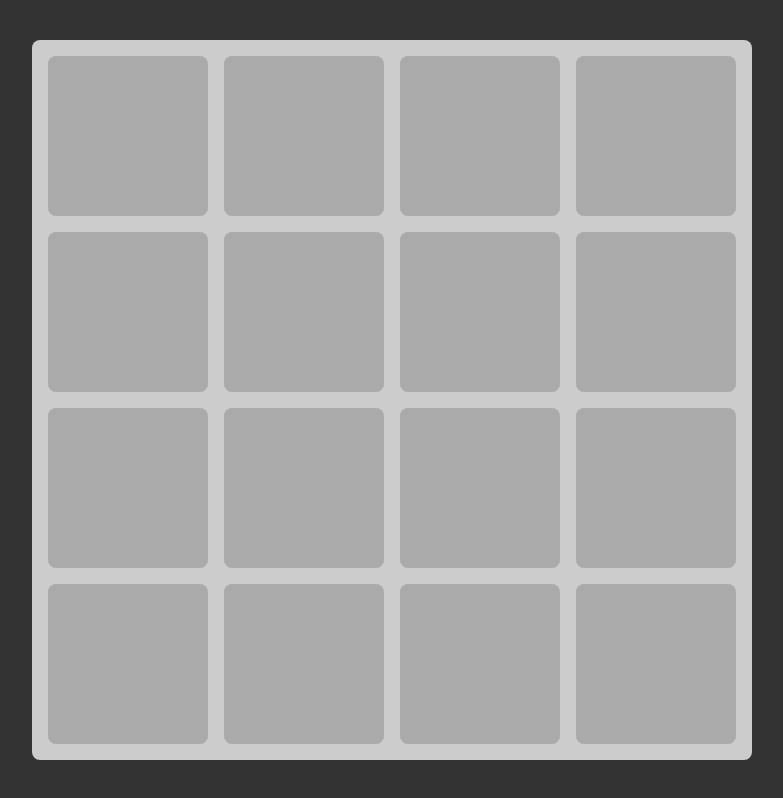
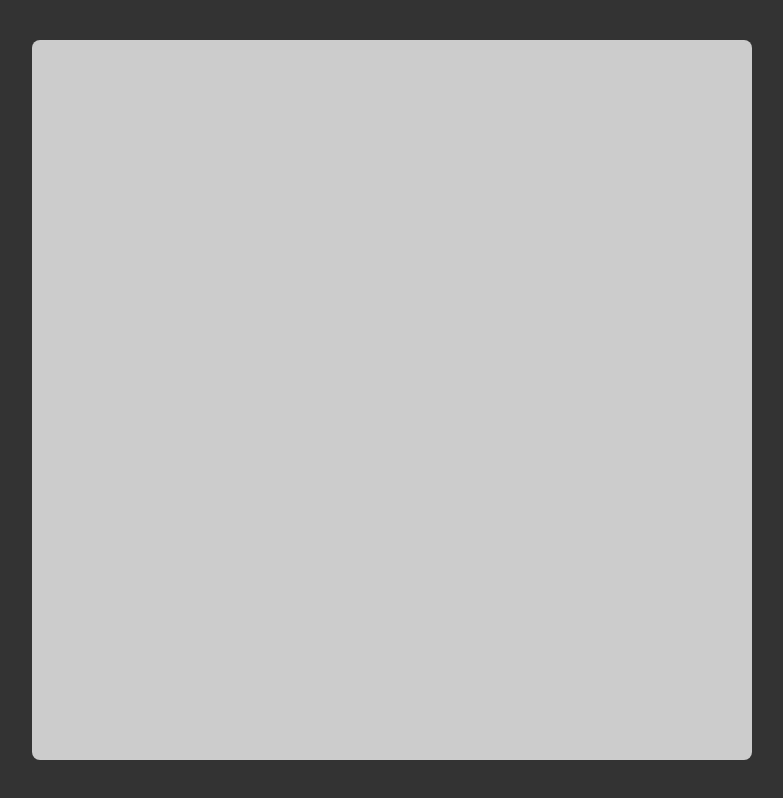
Before and after one commit to gaurang-ambasana/2048-clone, a plain HTML site: page index.html in a window 1280 px wide. Shown: the whole page, without its empty margins (248-1031 px from the left). Drawn offline with Linux system fonts and the light colour scheme.

Commit message:
removed static cells

```diff
--- a/index.html
+++ b/index.html
@@ -11,24 +11,7 @@
 </head>
 
 <body>
-   <div id="game-board">
-      <div class="cell"></div>
-      <div class="cell"></div>
-      <div class="cell"></div>
-      <div class="cell"></div>
-      <div class="cell"></div>
-      <div class="cell"></div>
-      <div class="cell"></div>
-      <div class="cell"></div>
-      <div class="cell"></div>
-      <div class="cell"></div>
-      <div class="cell"></div>
-      <div class="cell"></div>
-      <div class="cell"></div>
-      <div class="cell"></div>
-      <div class="cell"></div>
-      <div class="cell"></div>
-   </div>
+   <div id="game-board"></div>
 </body>
 
 </html>
```
